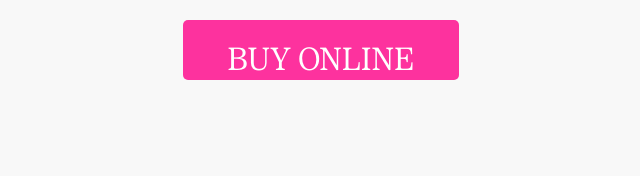
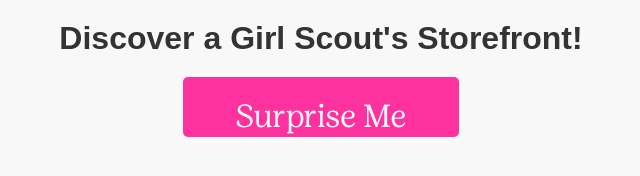
Before and after one commit to barbiegirlscout/draft6, a plain HTML site: page index.html in a window 1280 px wide. Shown: the whole page, without its empty margins (319-959 px from the left). Drawn offline with Linux system fonts and the light colour scheme; files whose address does not match are found by name.

Commit message:
Update index.html

```diff
--- a/index.html
+++ b/index.html
@@ -100,8 +100,8 @@
 </head>
 <body>
     <div class="container">
-
-        <button id="find-cookies">BUY ONLINE</button>
+    <h1>Discover a Girl Scout's Storefront!</h1>
+        <button id="find-cookies">Surprise Me</button>
         <div id="results"></div> <!-- This is where results will appear -->
     </div>
 
```
